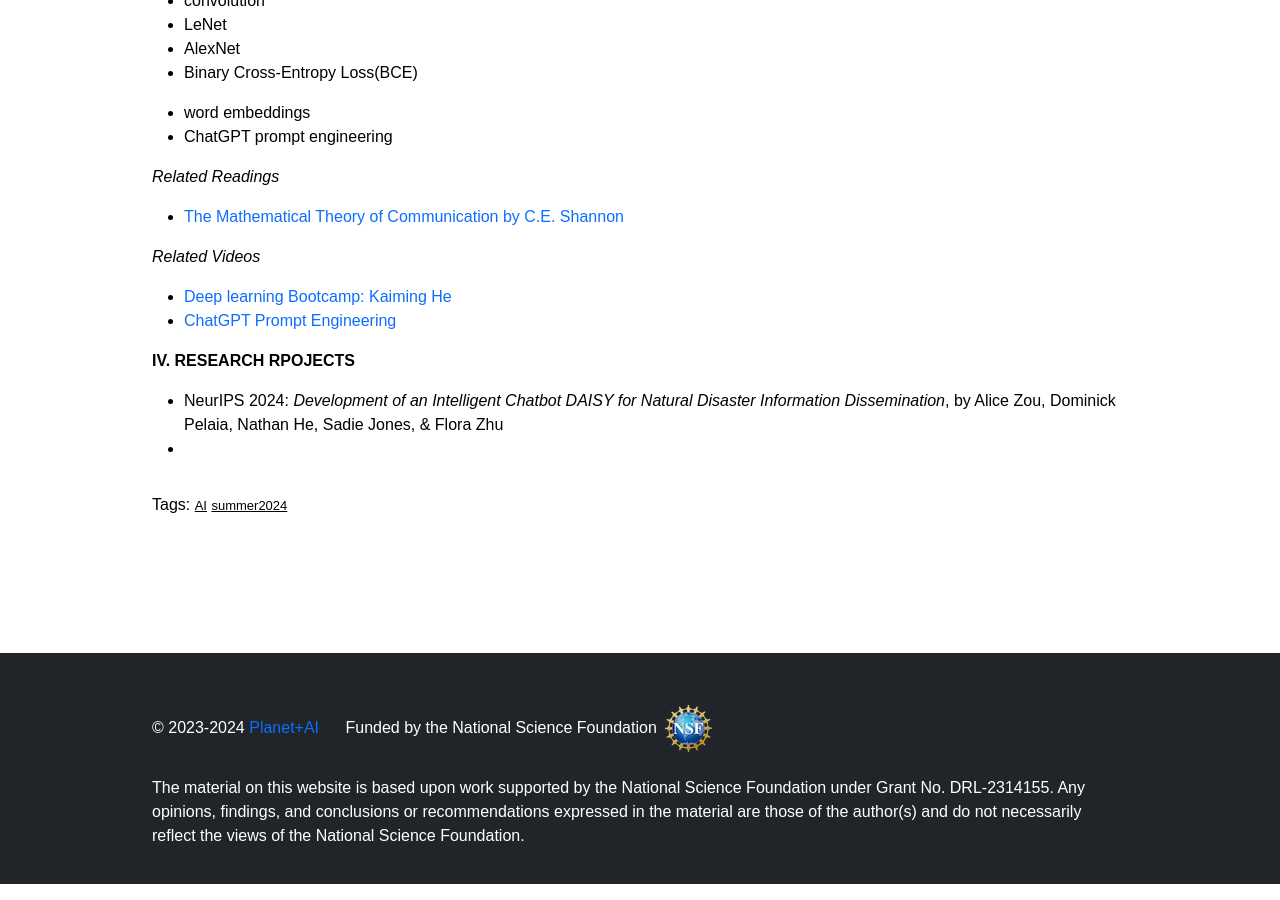
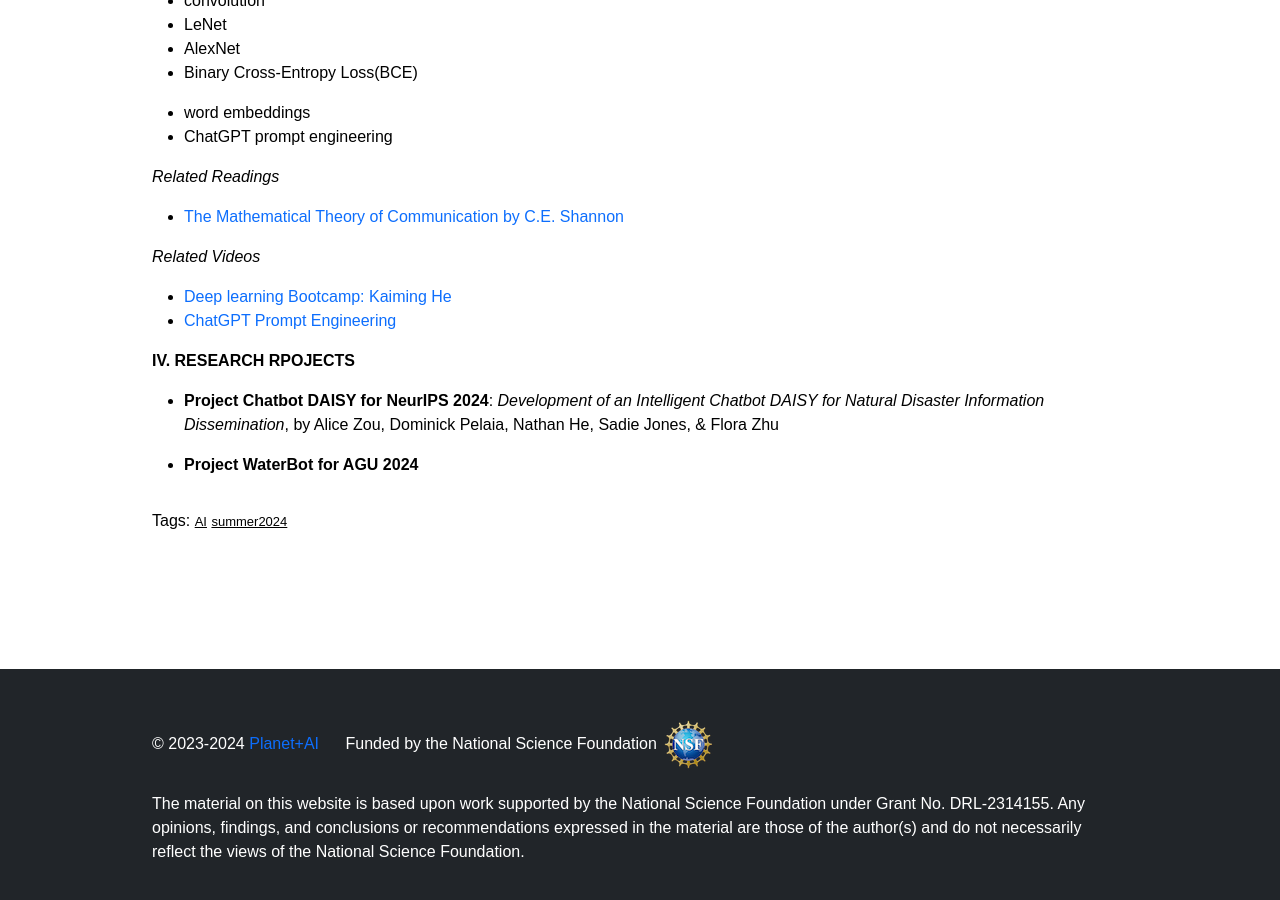
Before and after one commit to planet-ai-2023/planet-ai-2023.github.io, a Jekyll site: the page built from _posts/2024-7-2-planet-ai-research-group.md, in a window 1280 px wide and 900 px high, scrolled down 743 px. Built offline with Jekyll 4.4.1, drawn with Linux system fonts in a browser that asks for light colours.

Commit message:
Add files via upload

```diff
--- a/_posts/2024-7-2-planet-ai-research-group.md
+++ b/_posts/2024-7-2-planet-ai-research-group.md
@@ -10,7 +10,6 @@ tags: [ AI, summer2024 ]
 
 The Planet+AI Research Group were started by our program alumni:
 - Alice Zou
-
 
 
 *Alice Zou* is a high school student in San Jose. She had participated in our NASA-funded HiRISE+AI program and also our NSF-funded Planet+AI program. Recently, Alice led a team with team members from our Knoxville-Oak Ridge area and finished a project which they submitted to NeurIPS this year.
@@ -45,5 +44,7 @@ The Planet+AI Research Group were started by our program alumni:
 <br/>
 
 **IV. RESEARCH RPOJECTS**
-- NeurIPS 2024: *Development of an Intelligent Chatbot DAISY for Natural Disaster Information Dissemination*, by Alice Zou, Dominick Pelaia, Nathan He, Sadie Jones, & Flora Zhu
--
+- **Project Chatbot DAISY for NeurIPS 2024**: *Development of an Intelligent Chatbot DAISY for Natural Disaster Information Dissemination*, by Alice Zou, Dominick Pelaia, Nathan He, Sadie Jones, & Flora Zhu
+<br/>
+
+- **Project WaterBot for AGU 2024**
```
